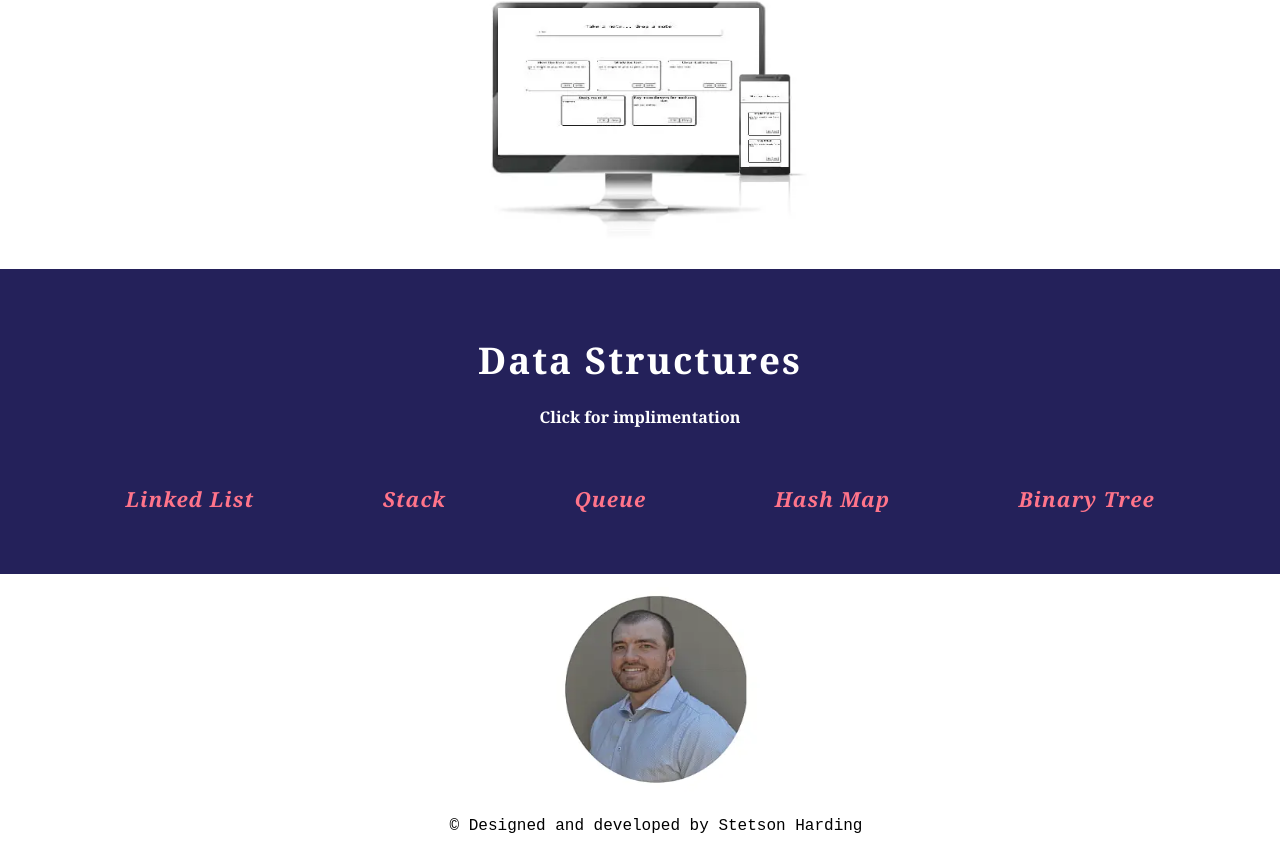
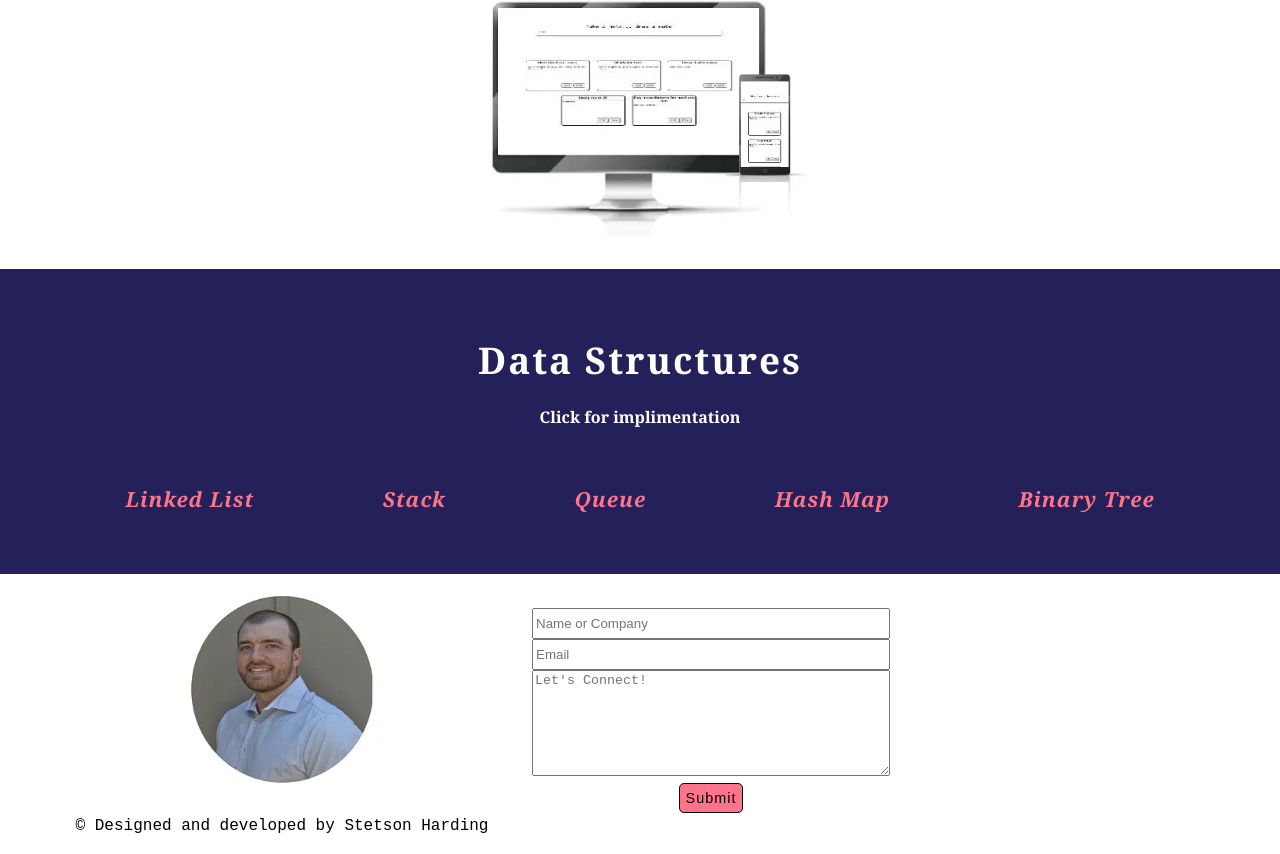
Before and after one commit to stetsonharding/devportfolio, a React (Create React App) app: page / in a window 1280 px wide. Shown: the part 3518-4372 px from the top of the page. Built offline with nearby package versions, Linux system fonts and the light colour scheme.

Commit message:
Inital contact form

```diff
--- /dev/null
+++ b/src/components/ContactForm.js
@@ -0,0 +1,38 @@
+import React, { useState } from "react";
+
+import "../css/ContactForm.css";
+
+function ContactForm() {
+  const [name, setName] = useState("");
+  const [email, setEmail] = useState();
+  const [message, setMessage] = useState("");
+
+  const handleInputs = (e) => {};
+
+  return (
+    <div className="contact-form-container">
+      <form style={{ display: "flex", flexDirection: "column" }}>
+        <input
+          className="contact-input"
+          type="text"
+          placeholder="Name or Company"
+          required
+        />
+        <input
+          className="contact-input"
+          type="email"
+          placeholder="Email"
+          required
+        />
+        <textarea
+          id="contacts-message"
+          placeholder="Let's Connect!"
+          required
+        ></textarea>
+        <input className="form-btn" type="submit" value="Submit"></input>
+      </form>
+    </div>
+  );
+}
+
+export default ContactForm;
--- a/src/components/Footer.js
+++ b/src/components/Footer.js
@@ -3,6 +3,7 @@ import React from "react";
 import "../css/Footer.css";
 
 import SelfPortrait from "../assets/Self_portrait.webp";
+import ContactForm from "./ContactForm";
 
 function Footer() {
   return (
@@ -15,6 +16,9 @@ function Footer() {
         />
         <pre>&copy; Designed and developed by Stetson Harding</pre>
       </div>
+      <div className="footer-contact-form">
+        <ContactForm />
+      </div>
     </div>
   );
 }
--- /dev/null
+++ b/src/css/ContactForm.css
@@ -0,0 +1,31 @@
+/* Contact form sizes */
+.contact-input {
+  min-width: 350px;
+  max-width: 750px;
+  min-height: 25px;
+}
+#contacts-message {
+  min-height: 100px;
+  max-height: 150px;
+  min-width: 350px;
+  max-width: 750px;
+}
+
+/* Submit btn */
+.form-btn {
+  padding: 6px;
+  border-radius: 5px;
+  color: #000;
+  font-size: 0.9rem;
+  border: 1px solid #000;
+  cursor: pointer;
+  background-color: #ff748a;
+  width: fit-content;
+  letter-spacing: 1px;
+  margin: 0.5em auto;
+}
+
+.form-btn:hover {
+  color: #fff;
+  transition: 0.2s;
+}
--- a/src/css/Footer.css
+++ b/src/css/Footer.css
@@ -1,12 +1,12 @@
 .footer-container {
-  height: 280px;
+  min-height: 280px;
   background-color: #fff;
   display: flex;
-  justify-content: center;
+  justify-content: flex-start;
   align-items: center;
 }
+/* Self portrait */
 .self-portrait-container {
-  /* background-color: aqua; */
   min-width: 500px;
   margin-left: 2rem;
   display: flex;
```
